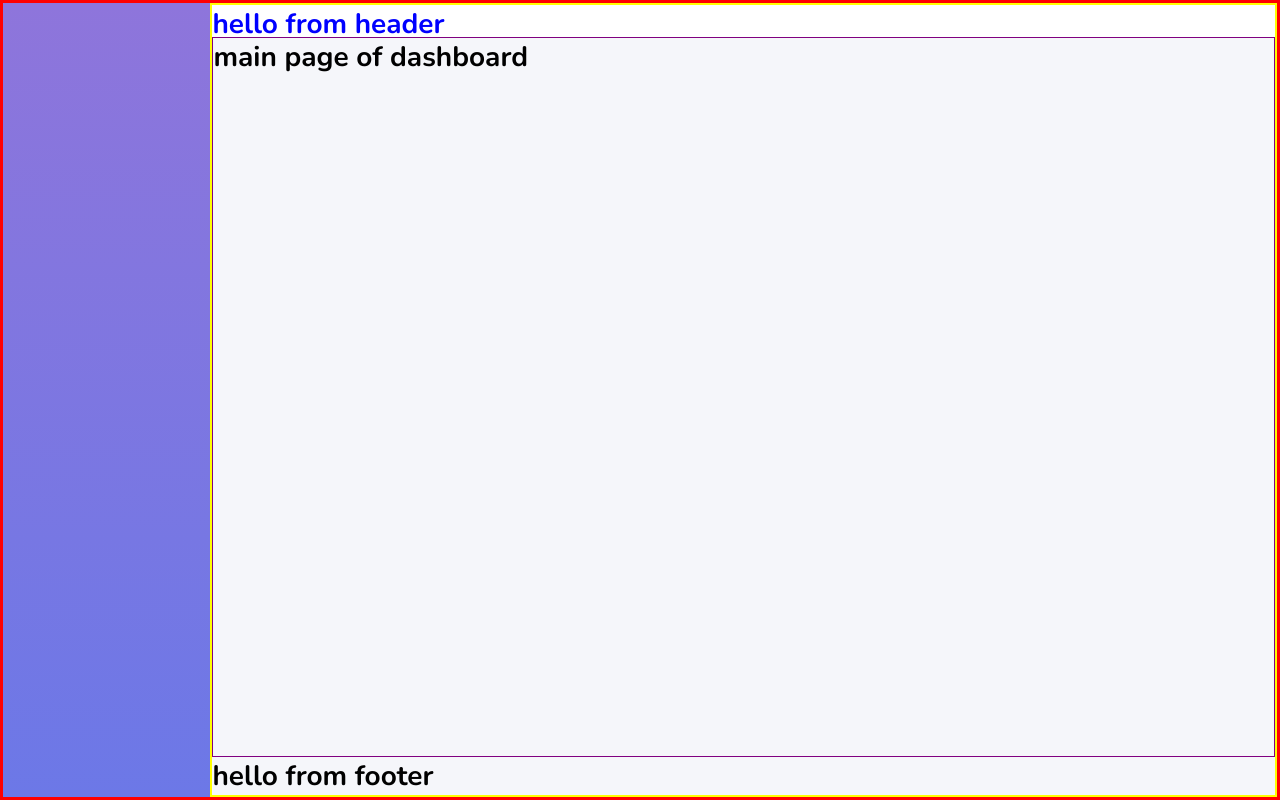
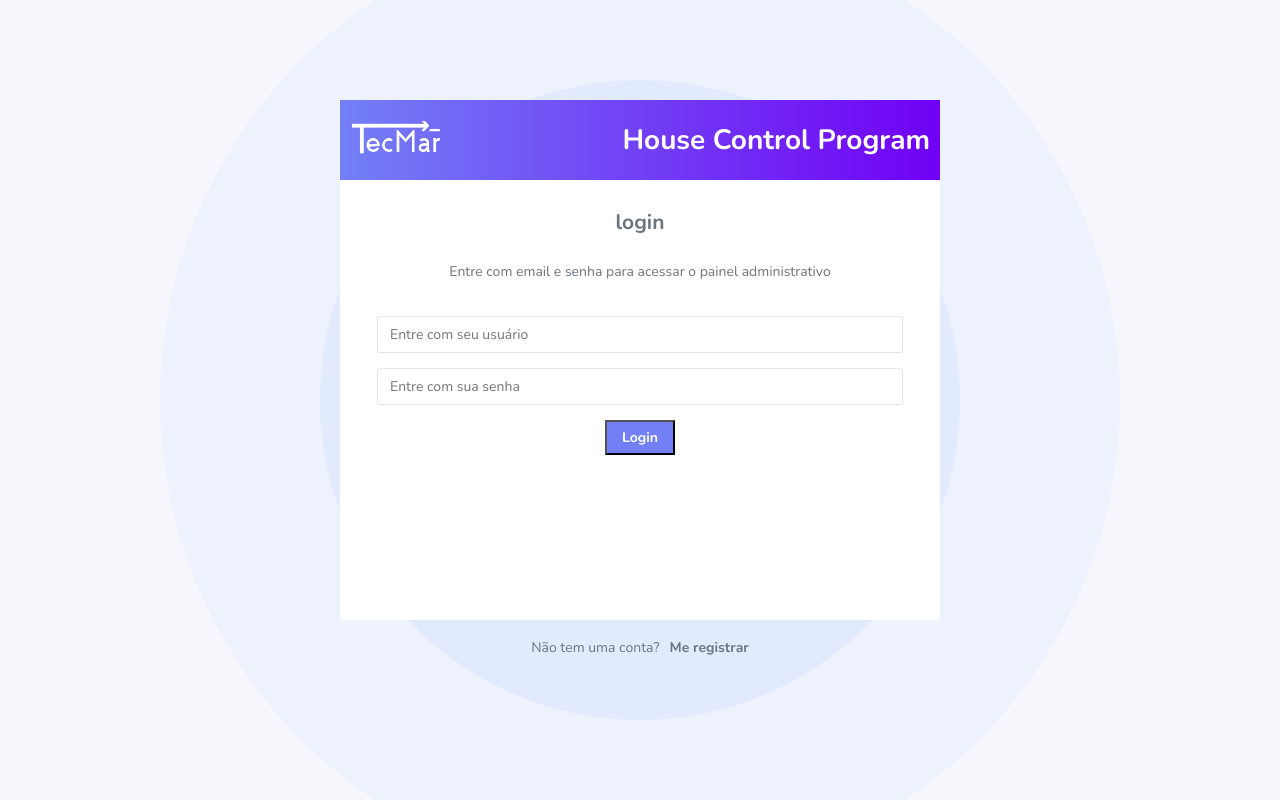
Before and after one commit to rodgomesc/house-control-program-front-end, a React (Create React App) app: page / in a window 1280 px wide. Before the commit this address led to /dashboard. Built offline with nearby package versions, Linux system fonts and the light colour scheme; the HTML template or start-up script is replaced by a standard one.

Commit message:
change(layout): added layout from non signed users

```diff
--- /dev/null
+++ b/src/pages/_layouts/default/index.js
@@ -0,0 +1,7 @@
+import React from 'react';
+
+import { Container } from './styles';
+
+export default function defaultLayout({ children }) {
+  return <Container>{children}</Container>;
+}
--- /dev/null
+++ b/src/pages/_layouts/default/styles.js
@@ -0,0 +1,5 @@
+import styled from 'styled-components';
+
+export const Container = styled.div`
+  height: 100%;
+`;
--- a/src/routes/Route.js
+++ b/src/routes/Route.js
@@ -3,13 +3,14 @@ import { Route, Redirect } from 'react-router-dom';
 import PropTypes from 'prop-types';
 
 import DashboardLayout from '../pages/_layouts/dashboard';
+import defaultLayout from '../pages/_layouts/default';
 
 export default function RouteWrapper({
   component: Component,
   isPrivate,
   ...rest
 }) {
-  const signed = true;
+  const signed = false;
 
   if (!signed && isPrivate) {
     return <Redirect to="/" />;
@@ -19,7 +20,7 @@ export default function RouteWrapper({
     return <Redirect to="/dashboard" />;
   }
 
-  const Layout = DashboardLayout;
+  const Layout = signed ? DashboardLayout : defaultLayout;
 
   return (
     <Route
```
